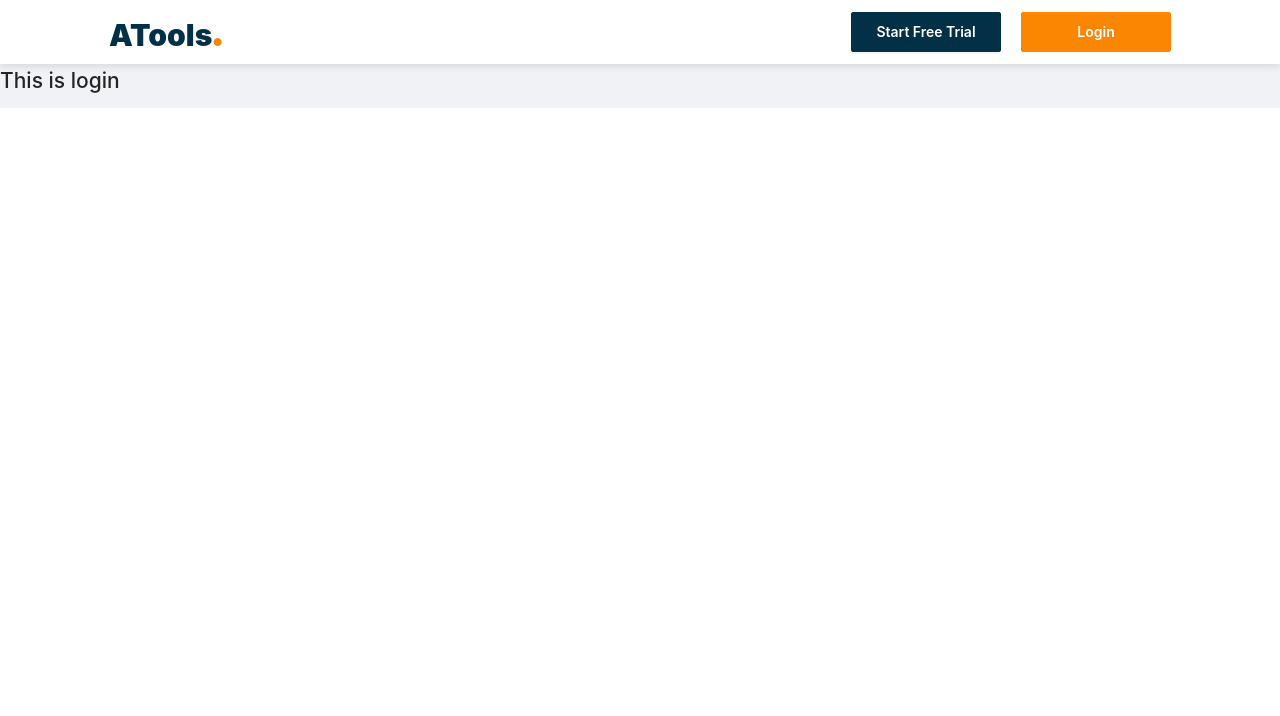
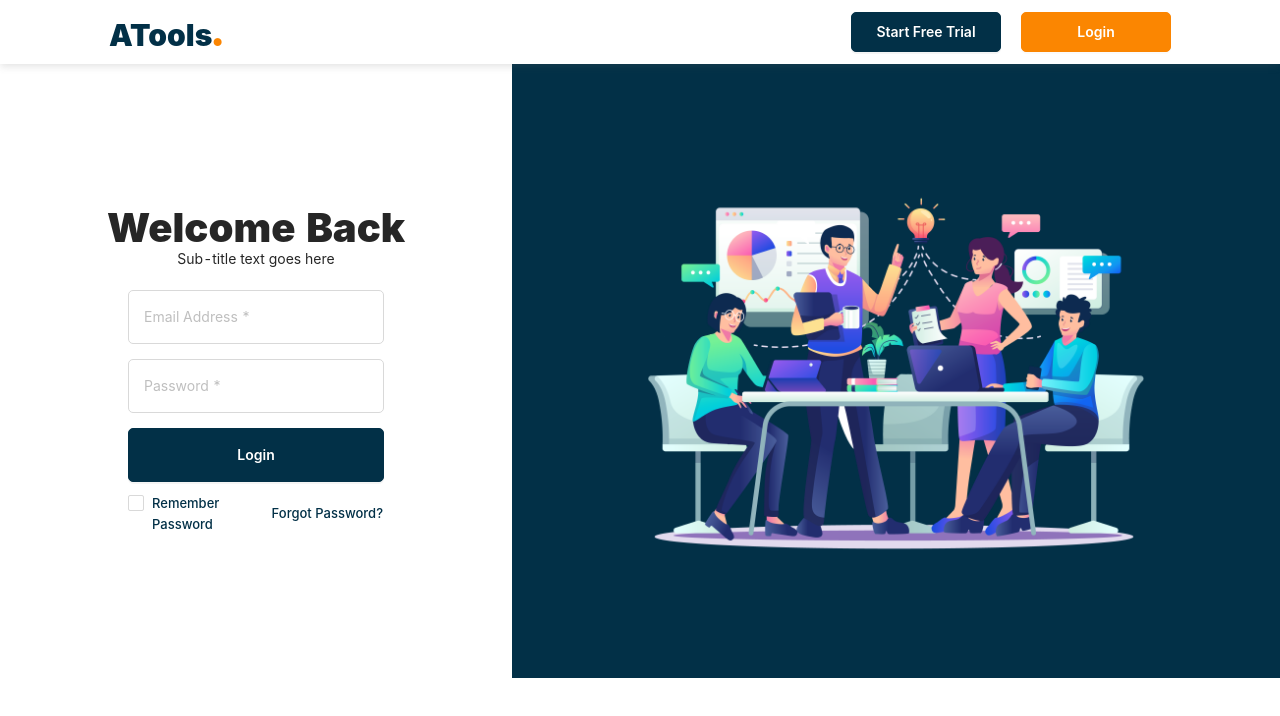
Before and after one commit to mjaumi/vouch-digital-task, a React (Create React App) app: page / in a window 1280 px wide. Shown: the top 716 px of the page. Built offline with nearby package versions, Linux system fonts and the light colour scheme.

Commit message:
log in component design done

```diff
--- a/src/App.less
+++ b/src/App.less
@@ -42,4 +42,7 @@
 .header{
   background-color: white;
   box-shadow: rgba(99, 99, 99, 0.2) 0px 2px 8px 0px;
+  z-index: 20;
+  position: sticky;
+  top: 0;
 }
--- a/src/components/AToolsHeader/AToolsHeader.css
+++ b/src/components/AToolsHeader/AToolsHeader.css
@@ -23,6 +23,7 @@ nav{
     width: 150px;
     font-weight: 600;
     font-size: 14px;
+    border-radius: 5px;
 }
 
 .btn + .btn{
--- /dev/null
+++ b/src/components/Login/Login.css
@@ -0,0 +1,76 @@
+/*---------------------------
+        Header Design
+-----------------------------*/
+.login{
+    max-height: 100vh;
+    background-color: white;
+    display: grid;
+    grid-template-columns: 2fr 3fr;
+}
+
+.form-container{
+    display: flex;
+    flex-direction: column;
+    justify-content: center;
+    align-items: center;
+}
+
+.form-title{
+    font-weight: 900;
+    font-size: 40px;
+    margin: 0;
+    line-height: 40px;
+}
+
+.form-text{
+    margin: 0;
+}
+
+.form-wrapper{
+    margin-top: 20px;
+    width: 50%;
+}
+
+.input{
+    padding: 15px;
+    border-radius: 5px;
+}
+
+.input + .input{
+    margin-top: 15px;
+}
+
+.form-login-btn{
+    margin-top: 15px;
+    padding: 15px;
+    height: fit-content;
+}
+
+.form-footer{
+    margin-top: 10px;
+    width: 100%;
+    display: flex;
+    align-items: center;
+    justify-content: space-between;
+}
+
+.form-footer-text{
+    font-weight: 500;
+    color: #023047;
+    font-size: 13px;
+}
+
+.forgot-btn{
+    padding: 0;
+}
+
+.img-container{
+    background-color: #023047;
+    display: flex;
+    justify-content: center;
+    height: 100%;
+}
+
+.img-container img{
+    width: 80%;
+}
--- a/src/components/Login/Login.js
+++ b/src/components/Login/Login.js
@@ -1,12 +1,32 @@
 import React from 'react';
+import './Login.css';
+import bg from '../../images/login-bg.png';
+import { Button, Checkbox, Input } from 'antd';
 
 const Login = () => {
 
     // rendering login component here
     return (
-        <div>
-            <h1>This is login</h1>
-        </div>
+        <section className='login'>
+            <div className='form-container'>
+                <h1 className='form-title'>Welcome Back</h1>
+                <p className='form-text'>Sub-title text goes here</p>
+                <div className='form-wrapper'>
+                    <form>
+                        <Input className='input' placeholder='Email Address *' type='email' required />
+                        <Input className='input' placeholder='Password *' type='password' required />
+                        <Button className='form-login-btn btn' type='primary' size='large' block>Login</Button>
+                    </form>
+                    <div className='form-footer'>
+                        <Checkbox className='form-footer-text'>Remember Password</Checkbox>
+                        <Button className='form-footer-text forgot-btn' type="link">Forgot Password?</Button>
+                    </div>
+                </div>
+            </div>
+            <div className='img-container'>
+                <img src={bg} alt="login bg" />
+            </div>
+        </section>
     );
 };
 
```
Also changed, not shown: src/images/login-bg.png (added).
